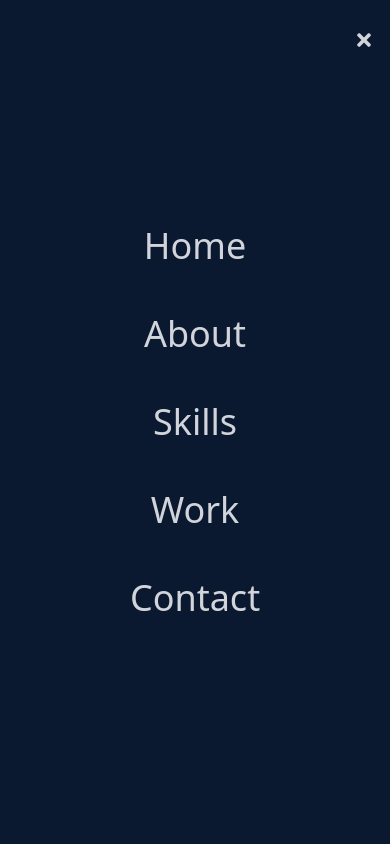
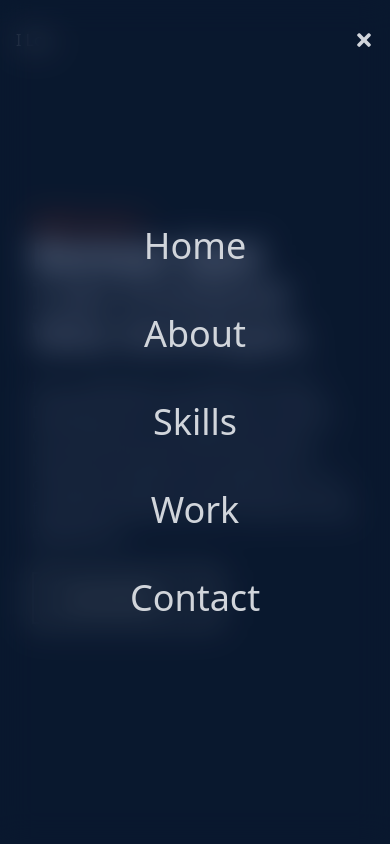
Before and after one commit to abhilashwasekar/Portfolio_Abhilash, a React (Create React App) app: page / in a window 390 px wide. Both pictures are taken after a click on the element 364 px from the left and 40 px from the top of the page. Shown: the top 844 px of the page. Built offline with nearby package versions, Linux system fonts and the light colour scheme.

Commit message:
add minor changes

```diff
--- a/src/Components/Home.jsx
+++ b/src/Components/Home.jsx
@@ -2,6 +2,8 @@ import React, { useEffect } from 'react';
 import AOS from 'aos';
 import 'aos/dist/aos.css';
 import { HiArrowNarrowRight } from 'react-icons/hi'
+import { Link, animateScroll as scroll } from "react-scroll";
+
 
 const Home = () => {
     useEffect(() => {
@@ -21,14 +23,17 @@ const Home = () => {
                     I am focused in building mobile responsive web applications.
                 </p>
                 <div>
-                    <button className='text-white group border-2 px-6 py-3 my-2 flex items-center hover:bg-[#C23B22] hover:border-[#C23B22] duration-300 font-sans'>View My Work
+                    <Link activeClass='active' to='work' smooth={true} duration={1000}>
 
-                        <span className='group-hover:ml-6 duration-300'>
-                            <HiArrowNarrowRight className='ml-3' />
+                        <button className='text-white group border-2 px-6 py-3 my-2 flex items-center hover:bg-[#C23B22] hover:border-[#C23B22] duration-300 font-sans'>View My Work
 
-                        </span>
+                            <span className='group-hover:ml-6 duration-300'>
+                                <HiArrowNarrowRight className='ml-3' />
 
-                    </button>
+                            </span>
+
+                        </button>
+                    </Link>
                 </div>
 
             </div>
--- a/src/Components/Navbar.jsx
+++ b/src/Components/Navbar.jsx
@@ -65,7 +65,7 @@ const Navbar = () => {
                 {!navView ? <FaBars /> : <FaTimes />}
             </div>
 
-            <ul className={!navView ? 'hidden' : 'absolute top-0 left-0 w-full h-screen bg-[#0a192f] flex flex-col justify-center items-center'}>
+            <ul className={!navView ? 'hidden' : 'absolute top-0 left-0 w-full h-screen bg-[#0a192f] backdrop-filter backdrop-blur-lg bg-opacity-30 flex flex-col justify-center items-center'}>
                 <li className='py-6 text-4xl'>
                     <Link onClick={handleNav}  activeClass='active' to='home' smooth={true} duration={1000}>Home</Link>
 
```
